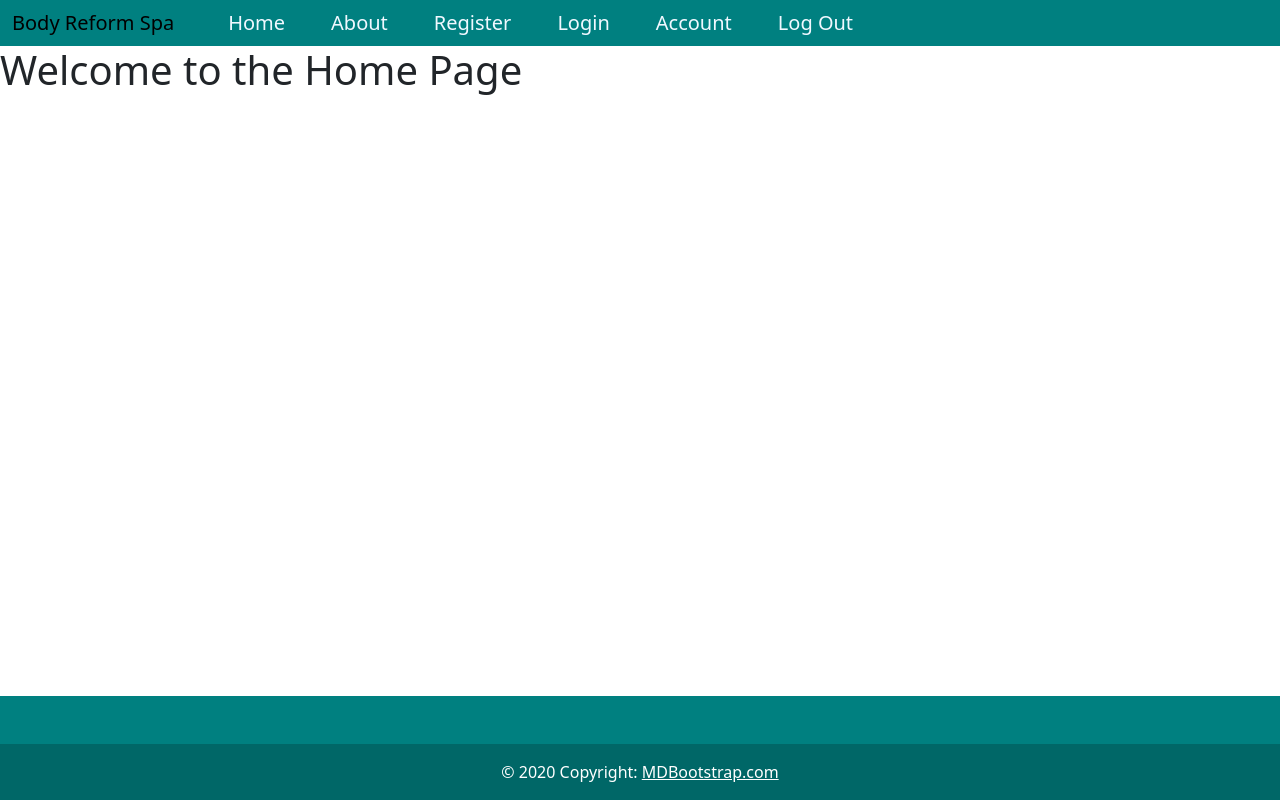
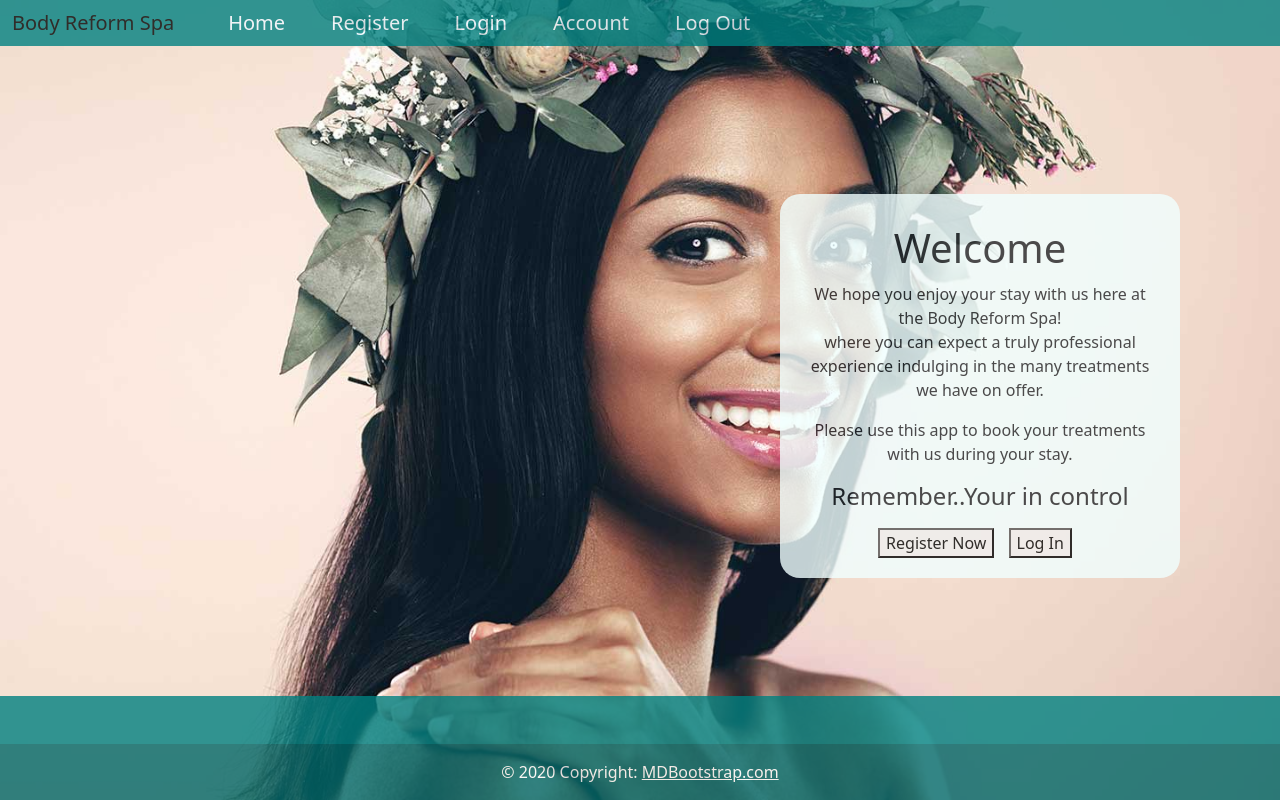
Before and after one commit to Gukkon/salonapp, a Flask app: page / in a window 1280 px wide. Run offline with Flask 3, Linux system fonts and the light colour scheme.

Commit message:
new images and home page set up

```diff
--- a/route.py
+++ b/route.py
@@ -20,11 +20,6 @@ def index():
     return render_template("index.html")
 
 
-@app.route('/about')
-def about():
-    return render_template("about.html")
-
-
 @app.route('/login')
 def login():
     return render_template("login.html")
--- a/static/styles.css
+++ b/static/styles.css
@@ -39,3 +39,69 @@ footer {
     margin-left: 30px;
     color: aliceblue;
 }
+
+
+.opacity {
+    opacity: 0.8;
+}
+
+.homeimg {
+    background:url(./images/showcaseimg.jpg);
+    background-size: cover;
+    background-repeat: no-repeat;
+
+}
+
+ .hm-container {
+    width: 100%;
+    height: 85vh;
+    display: flex;
+    justify-content: end;
+    align-items: center;
+}
+
+.homelog {
+    padding: 20px;
+    border-radius: 20px;
+    background-color: azure;
+    text-align: center;
+    width: 400px;
+    margin-right: 100px;
+}
+
+.homelog h1, p, h4 {
+    margin-top: 10px;
+}
+
+.homelog button {
+    margin-top: 10px;
+    margin-right: 10px;
+}
+
+
+
+
+
+
+
+
+
+
+
+/* media queries */
+@media (max-width: 820px) {
+    .homeimg {
+        background-position: center;
+    }
+
+    .hm-container {
+        width: 100%;
+        display: flex;
+        justify-content: center;
+    }
+
+    .homelog {
+        margin-left: 60px;
+    }
+
+}
--- a/templates/base.html
+++ b/templates/base.html
@@ -6,13 +6,15 @@
     <link href="https://cdn.jsdelivr.net/npm/bootstrap@5.3.1/dist/css/bootstrap.min.css" rel="stylesheet" integrity="sha384-4bw+/aepP/YC94hEpVNVgiZdgIC5+VKNBQNGCHeKRQN+PtmoHDEXuppvnDJzQIu9" crossorigin="anonymous">
 
     <link rel="stylesheet" type="text/css" href="/static/styles.css">
+
     <title>Body Reform Spa</title>
+
 </head>
-<body>
+<body class="opacity homeimg">
     <nav class="navbar navbar-expand-lg bg-body-tertiary no-padding">
 
         <div class="container-fluid navbar-col">
-          <a class="navbar-brand" href="index.html">Body Reform Spa</a>
+          <a class="navbar-brand" href="{{ url_for('index') }}">Body Reform Spa</a>
 
           <button class="navbar-toggler" type="button" data-bs-toggle="collapse" data-bs-target="#navbarTogglerDemo02" aria-controls="navbarTogglerDemo02" aria-expanded="false" aria-label="Toggle navigation">
             <span class="navbar-toggler-icon"></span>
@@ -22,9 +24,6 @@
             <ul class="navbar-nav me-auto mb-2 mb-lg-0">
               <li class="nav-item">
                     <a class="nav-link" href="{{ url_for('index') }}">Home</a>
-              </li>
-              <li class="nav-item">
-                    <a class="nav-link" href="{{ url_for('about') }}"">About</a>
               </li>
               <li class="nav-item">
                     <a class="nav-link" href="{{ url_for('register') }}">Register</a>
--- a/templates/index.html
+++ b/templates/index.html
@@ -1,7 +1,30 @@
 {% extends 'base.html' %}
 
 {% block content %}
+<html>
+<head>
+    <meta charset="UTF-8">
+    <meta name="viewport" content="width=device-width, initial-scale=1.0">
 
-    <h1>Welcome to the Home Page</h1>
+</head>
+<body>
+
+<div class="hm-container">
+    <div class="homelog">
+        <h1>Welcome</h1>
+        <p>We hope you enjoy your stay with us here at the Body Reform Spa! <br> where you can expect a truly professional experience indulging in the many treatments we have on offer.</p>
+        <p>Please use this app to book your treatments with us during your stay.</p>
+        <h4>Remember..Your in control</h4>
+        <button class="hm-btn">Register Now</button>
+        <button class="hm-btn">Log In</button>
+    </div>
+</div>
+
+
+</body>
+</html>
+
+
+
 
 {% endblock %}
```
Also changed, not shown: static/images/showcaseimg2.webp (added).
